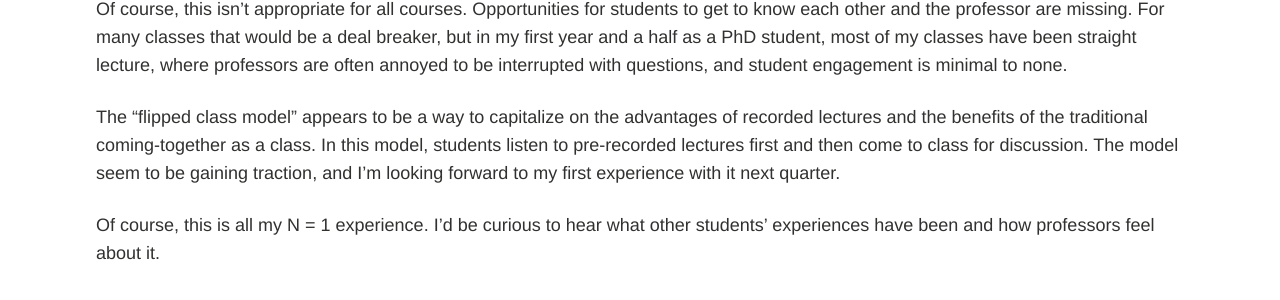
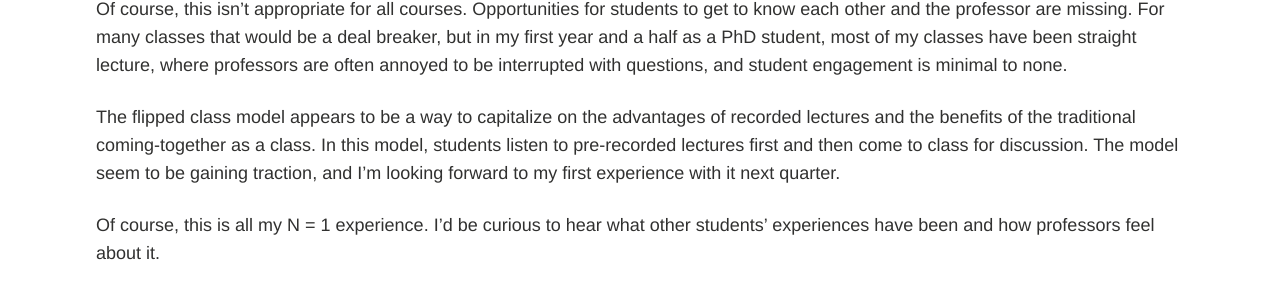
Before and after one commit to michaellevy/michaellevy.github.io, a Jekyll site: the page built from _posts/blog/2013-12-05-Why-professors-should-record-lectures-and-encourag-estudents-to-skip-class.md, in a window 1280 px wide. Shown: the part 1058-1358 px from the top of the page. Built offline with Jekyll 4.4.1, drawn with Linux system fonts in a browser that asks for light colours; comment, search, counter and statistics services are not loaded.

```diff
--- a/_posts/blog/2013-12-05-Why-professors-should-record-lectures-and-encourag-estudents-to-skip-class.md
+++ b/_posts/blog/2013-12-05-Why-professors-should-record-lectures-and-encourag-estudents-to-skip-class.md
@@ -29,6 +29,6 @@ Benefits of listening to recorded lecturers versus attending class:
 
 Of course, this isn’t appropriate for all courses. Opportunities for students to get to know each other and the professor are missing. For many classes that would be a deal breaker, but in my first year and a half as a PhD student, most of my classes have been straight lecture, where professors are often annoyed to be interrupted with questions, and student engagement is minimal to none.
 
-The “flipped class model” appears to be a way to capitalize on the advantages of recorded lectures and the benefits of the traditional coming-together as a class. In this model, students listen to pre-recorded lectures first and then come to class for discussion. The model seem to be gaining traction, and I’m looking forward to my first experience with it next quarter.
+The flipped class model appears to be a way to capitalize on the advantages of recorded lectures and the benefits of the traditional coming-together as a class. In this model, students listen to pre-recorded lectures first and then come to class for discussion. The model seem to be gaining traction, and I’m looking forward to my first experience with it next quarter.
 
 Of course, this is all my N = 1 experience. I'd be curious to hear what other students' experiences have been and how professors feel about it.
```
Also changed, not shown: _posts/blog/2015-09-20-Teaching-R-to-200-students-in-a-week.md (+2 -4 lines), images/blog/teachingR/comprehension_plot.png.
